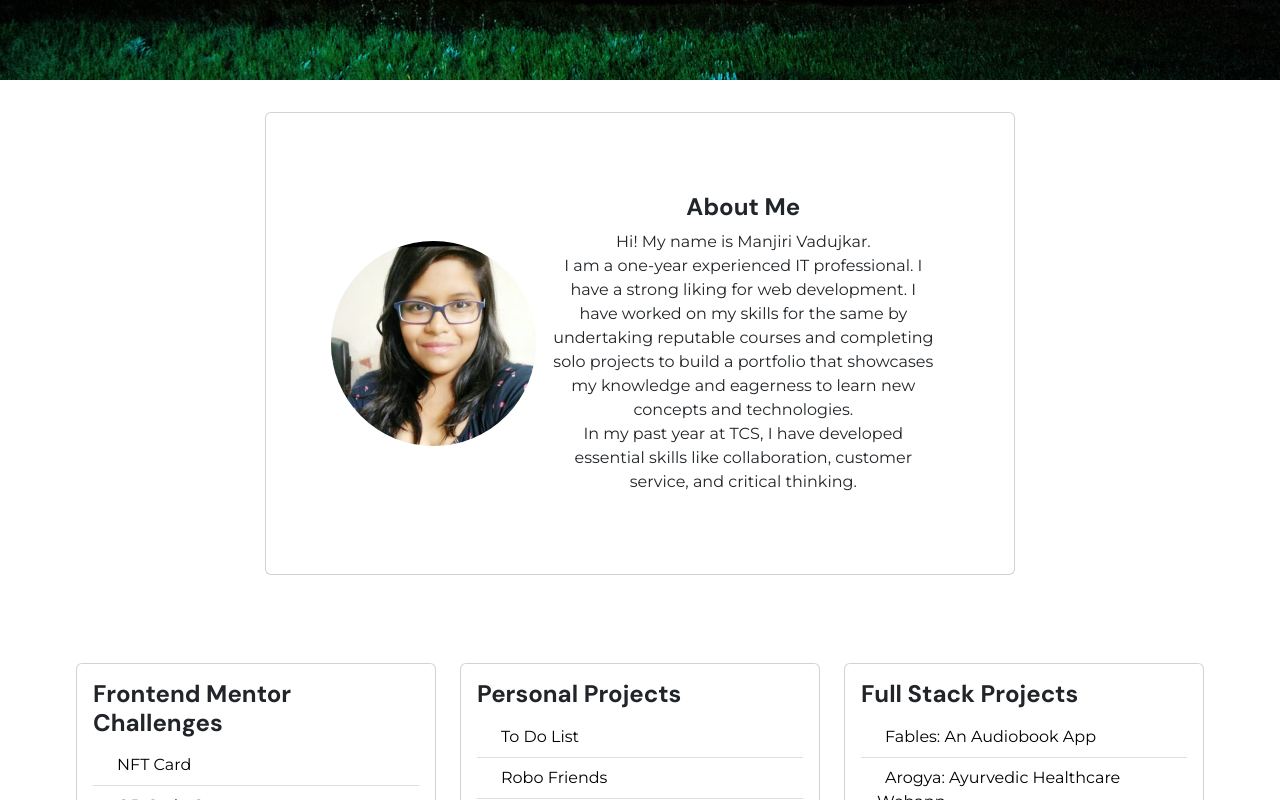
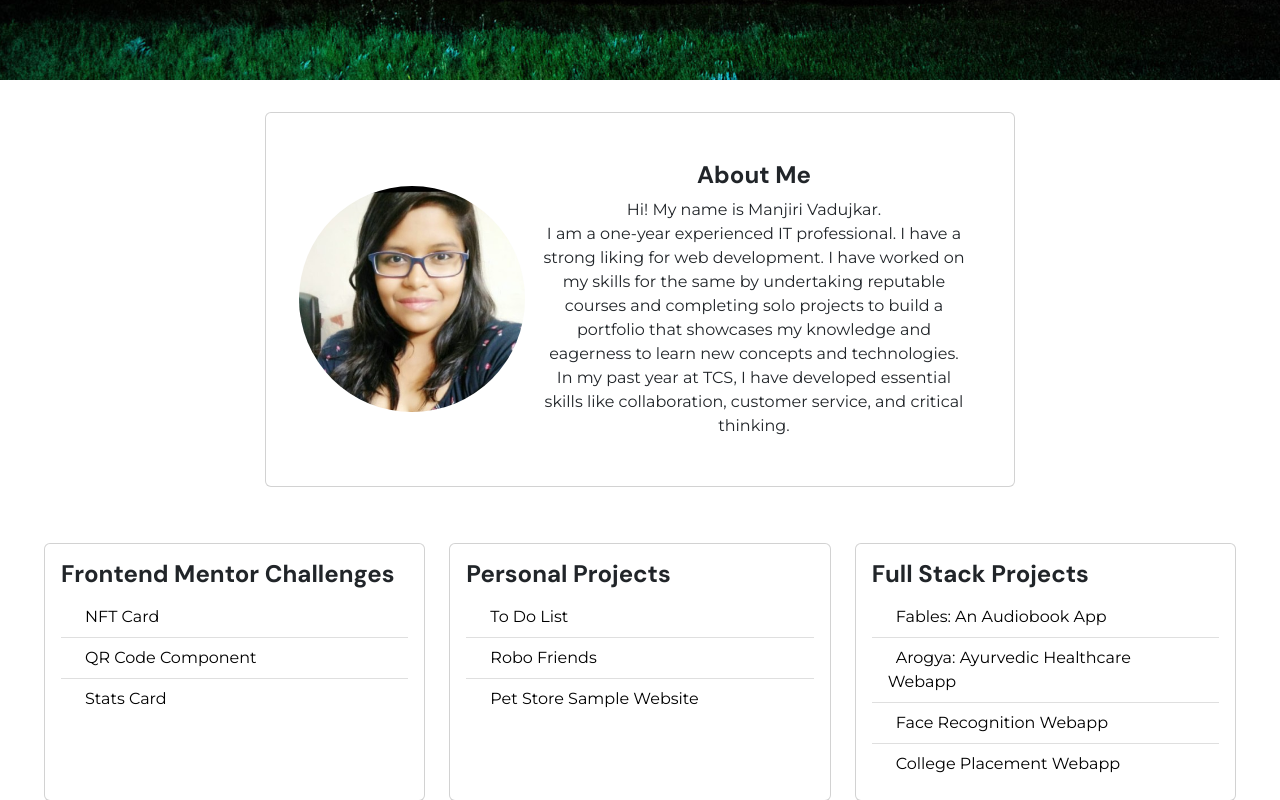
Before and after one commit to manjiri-vadujkar/portfolio, a React (Create React App) app: page / in a window 1280 px wide. Shown: the part 720-1520 px from the top of the page. Built offline with nearby package versions, Linux system fonts and the light colour scheme.

Commit message:
Minor styling  changes

```diff
--- a/src/App.css
+++ b/src/App.css
@@ -115,7 +115,7 @@ body {
 }
 
 .row {
-  margin: 3rem;
+  margin: 1rem;
   padding: 1rem;
 }
 
@@ -125,10 +125,6 @@ body {
   padding: 0.5rem;
   color: black;
 }
-
-/* .comming-soon {
-  pointer-events: none;
-} */
 
 /* Education & Experience Timeline */
 #timeline {
```
